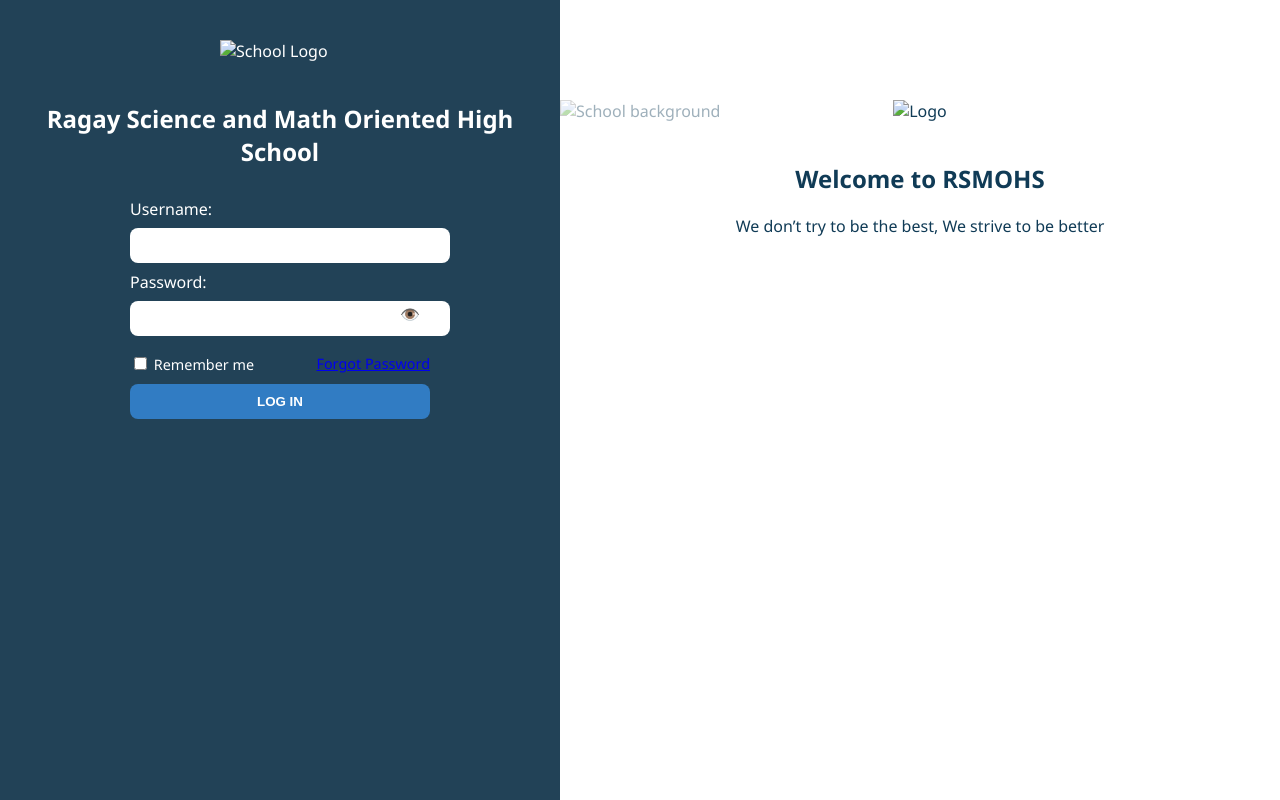
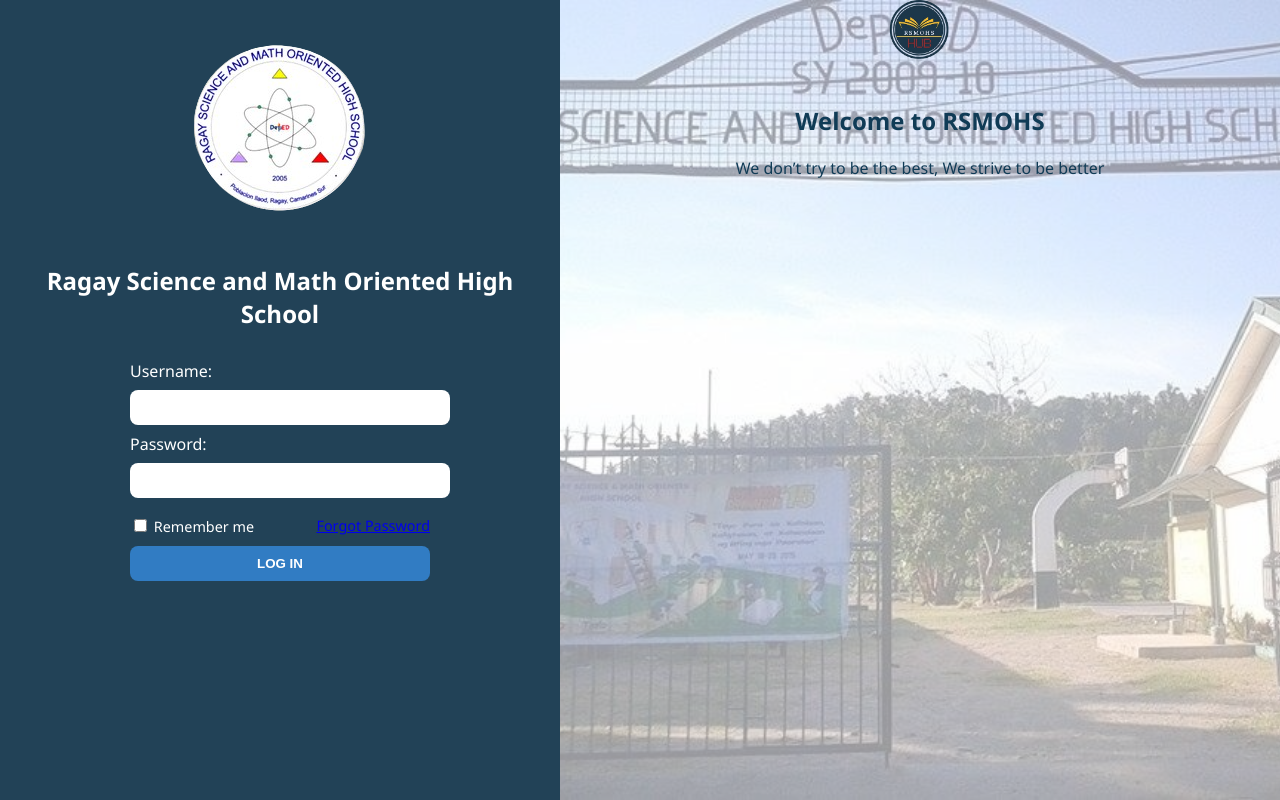
Before and after one commit to vironjay/RSMOHS, a plain HTML site: page index.html in a window 1280 px wide. Drawn offline with Linux system fonts and the light colour scheme.

Commit message:
update
major update

```diff
--- a/index.html
+++ b/index.html
@@ -19,7 +19,7 @@
         <label for="password">Password:</label>
         <div class="password-box">
         <input type="password" id="password" name="password" required />
-        <span id="togglePassword">👁️</span>
+        <span id="togglePassword"></span>
         </div>
 
         <div class="options">
@@ -33,9 +33,9 @@
 
     <div class="right-panel">
     <div class="overlay">
-        <img src="school-bg.jpg" class="bg" alt="School background" />
+        <img src="school background.png" class="bg" alt="School background" />
         <div class="welcome">
-        <img src="rsmohs-logo.png" alt="Logo" />
+        <img src="RSMOHS_WEBSITE__9_-removebg-preview.png" alt="Logo" class="weblogo"/>
         <h2>Welcome to <span>RSMOHS</span></h2>
         <p>We don’t try to be the best, We strive to be better</p>
         </div>
--- a/style.css
+++ b/style.css
@@ -9,7 +9,7 @@ body, html {
     height: 100%;
   }
 
-.left-panel {
+  .left-panel { /*bg nung login */
     width: 40%;
     background-color: rgba(34, 66, 87, 1);
     color: white;
@@ -19,9 +19,15 @@ body, html {
     align-items: center;
   }
 
-.logo {
-  width: 120px;
+  .logo { /*RSMOHS logo*/
+    width: 200  px;
     margin-bottom: 20px;
+  }
+
+
+
+  .bg {
+    margin-top: 0%;
   }
 
   .left-panel h2 {
@@ -76,6 +82,7 @@ button {
     width: 60%;
     position: relative;
     overflow: hidden;
+
   }
 
   .overlay {
@@ -98,7 +105,7 @@ button {
     position: relative;
     z-index: 1;
     text-align: center;
-  margin-top: 100px;
+    margin-top: 0px;
   }
 
   .welcome img {
@@ -110,3 +117,9 @@ button {
     color: #103b56;
     font-weight: bold;
   }
+
+  .h2 {
+    font-size: 30px;
+    font-family: 'Lora', sans-serif;
+
+  }
```
Also changed, not shown: RSMOHS_WEBSITE__9_-removebg-preview.png (added), logo.png (added), school background.png (added). Lines whose indentation alone changed are shown as unchanged.
